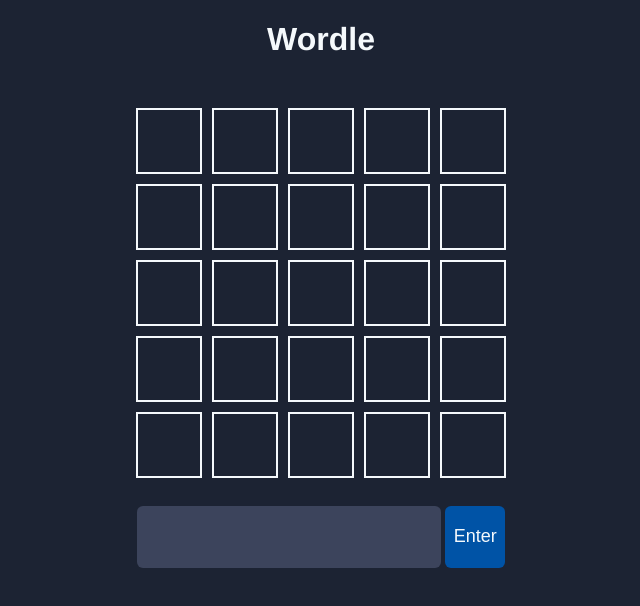
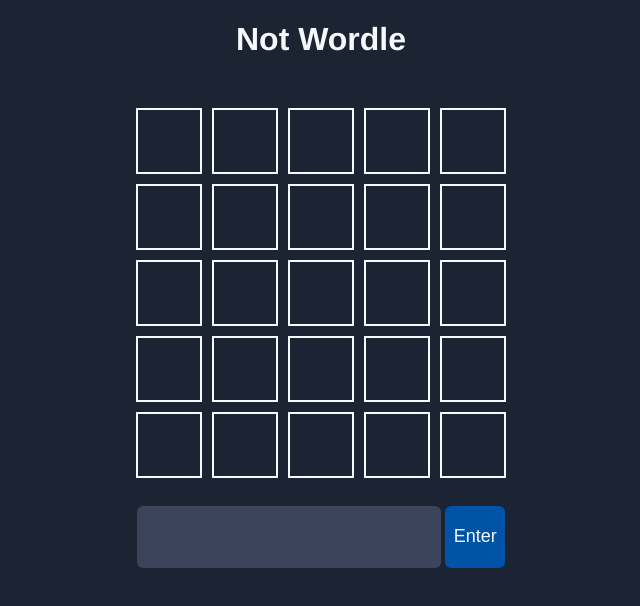
Before and after one commit to Boomexe/Not-Wordle, a plain HTML site: page index.html in a window 1280 px wide. Shown: the whole page, without its empty margins (319-959 px from the left). Drawn offline with Linux system fonts and the light colour scheme.

Commit message:
its not wordle...

```diff
--- a/index.html
+++ b/index.html
@@ -4,12 +4,12 @@
 <head>
     <meta charset="utf-8">
     <meta name="viewport" content="width=device-width">
-    <title>Wordle</title>
+    <title>Not Wordle</title>
     <link href="style.css" rel="stylesheet" type="text/css" />
 </head>
 
 <body>
-    <h1>Wordle</h1>
+    <h1>Not Wordle</h1>
 
     <br>
 
```
